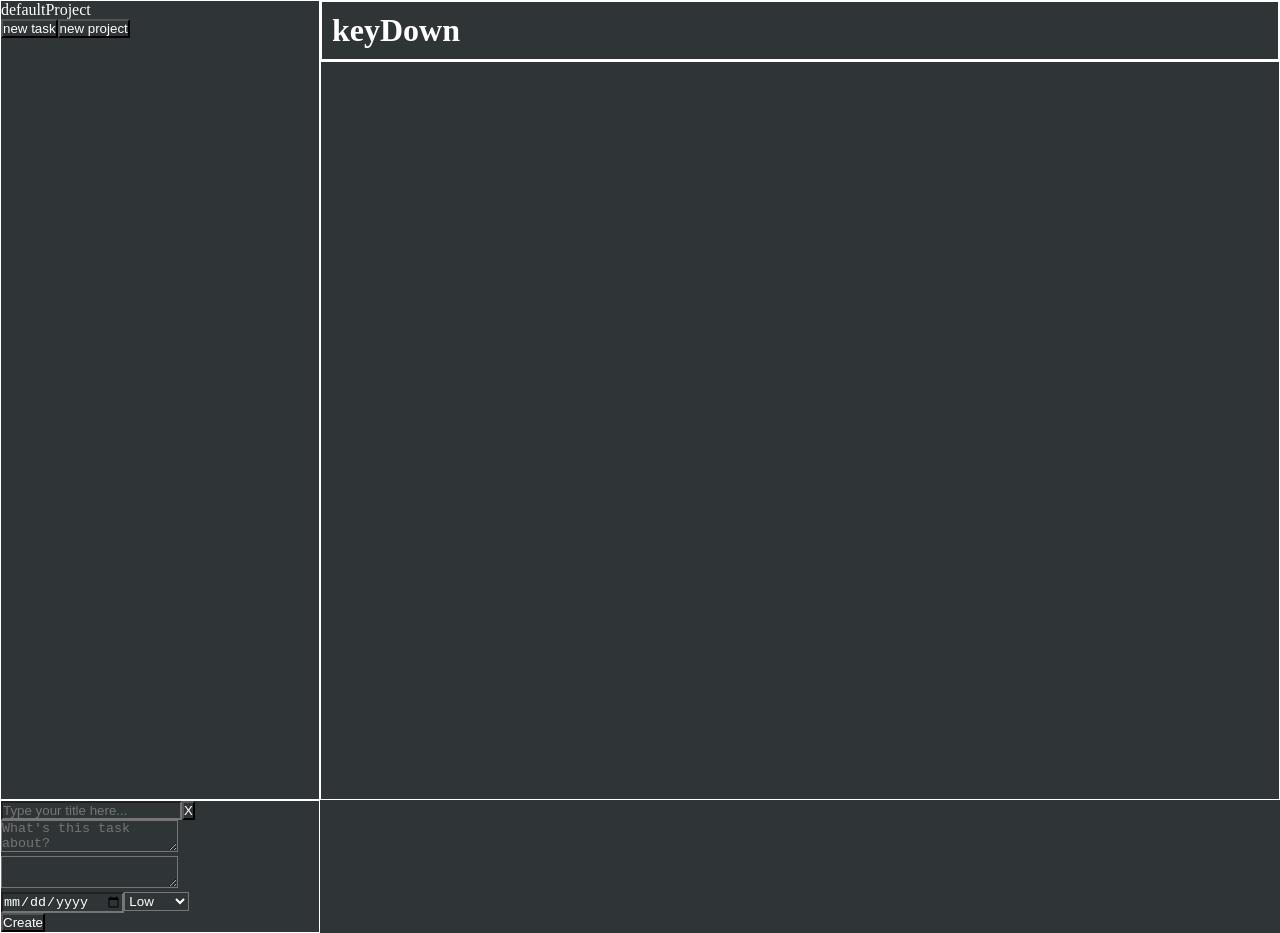
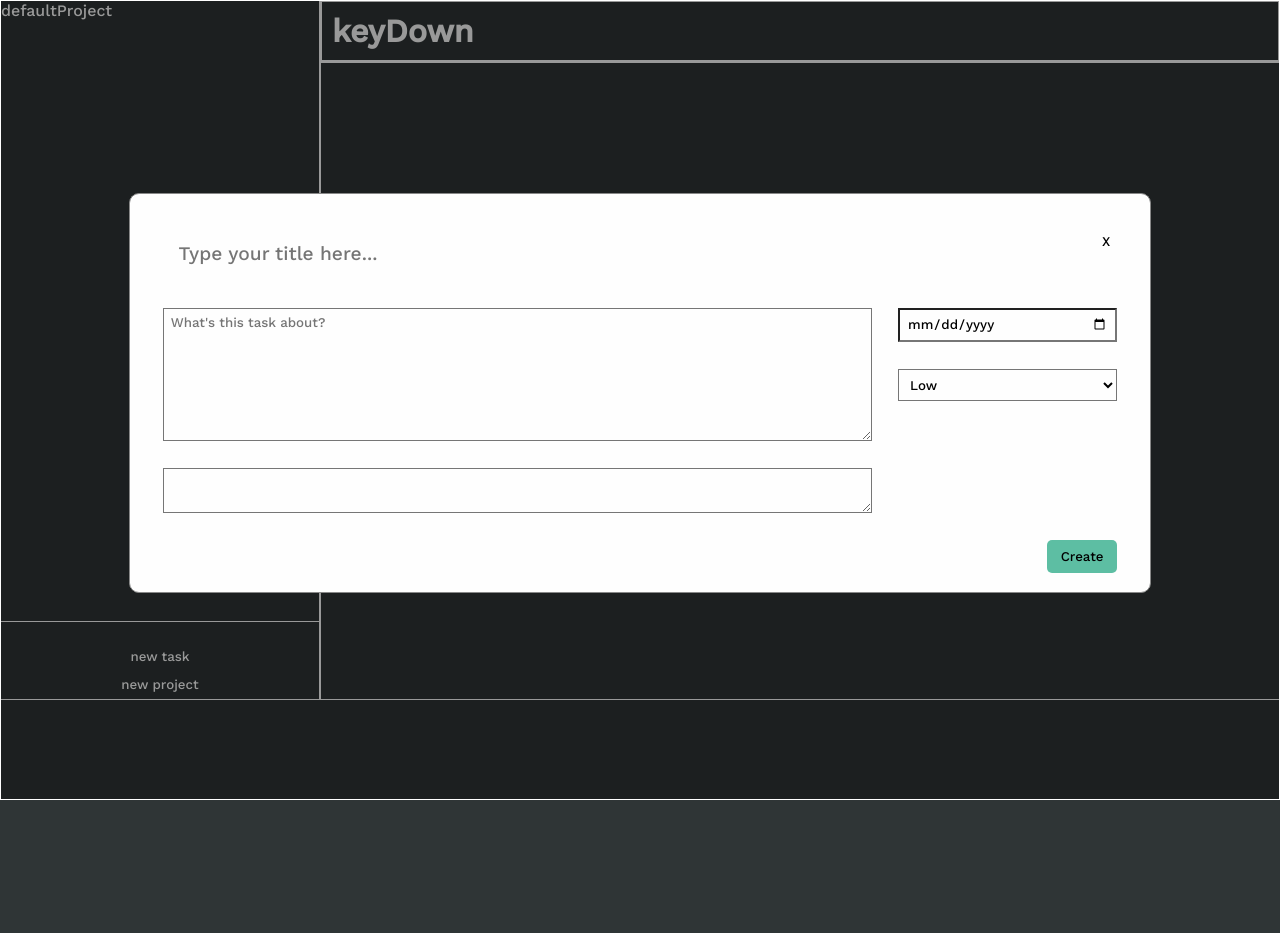
Before and after one commit to ccrenshawcodes/odin-todo-list, a website built with webpack: page dist/index.html in a window 1280 px wide. Both pictures are taken after a click on the button "new task". After the commit the page ends 800 px from the top, so only its background shows below. Built offline with nearby package versions, Linux system fonts and the light colour scheme.

Commit message:
Style sidebar and new-task modal

```diff
--- a/src/style.css
+++ b/src/style.css
@@ -1,9 +1,16 @@
+@import url('https://fonts.googleapis.com/css2?family=Work+Sans:wght@100;300;500&display=swap');
+
 * {
     background-color: #2f3536;
     color: white;
     box-sizing: border-box;
     margin: 0;
     padding: 0;
+    font-family: 'Work Sans', sans-serif;
+}
+
+button {
+    cursor: pointer;
 }
 
 .content {
@@ -17,9 +24,145 @@
 }
 
 .main-div {
-    height: 100vh;
+    height: 700px;
 }
 
 .top-ribbon {
     padding: 10px;
 }
+
+/* Sidebar styles */
+.sidebar {
+    display: grid;
+    grid-template-rows: 8fr 1fr;
+}
+
+.action-buttons {
+    display: flex;
+    flex-direction: column;
+    justify-content: flex-end;
+    border-top: 1px solid white;
+}
+
+.action-buttons > button {
+    padding: 0.5em;
+    border: none;
+}
+
+/* task modal styles */
+
+.modal-background {
+    display: none;
+    position: fixed;
+    z-index: 1;
+    left: 0;
+    top: 0;
+    width: 100%;
+    height: 100%;
+    overflow: auto;
+    background-color: rgb(0,0,0); /* Fallback color */
+    background-color: rgba(0,0,0,0.4);
+}
+
+.task-modal {
+    background-color: #fefefe;
+    margin: 15% auto;
+    padding: 20px;
+    border: 1px solid #888;
+    width: 80%;
+    height: 25em;
+    border-radius: 10px;
+
+    display: grid;
+    grid-template-columns: 3fr 1fr;
+    grid-template-rows: 1fr 5fr 1fr;
+}
+
+.task-modal > * {
+    background-color: #fefefe;
+}
+
+.task-modal-header {
+    grid-column: 1 / 3;
+
+    display: flex;
+    flex-direction: row;
+    justify-content: space-between;
+}
+
+.task-modal-header > * {
+    background-color: #fefefe;
+    color: black;
+    padding: 0.5em;
+    margin: 1em;
+}
+
+.task-title {
+    width: 75%;
+    border: none;
+    font-size: larger;
+}
+
+.close-button {
+    border: none;
+    align-self: flex-start;
+}
+
+.task-main-content {
+    display: flex;
+    flex-direction: column;
+    align-items: space-evenly;
+}
+
+.task-main-content > * {
+    background-color: #fefefe;
+    color: black;
+    padding: 0.5em;
+    margin: 1em;
+}
+
+.task-description {
+    height: 10em;
+}
+
+.task-sidebar {
+    background-color: #fefefe;
+    color: black;
+    border-color: 1px solid red;
+
+    display: flex;
+    flex-direction: column;
+    justify-content: flex-start;
+}
+
+.task-sidebar > * {
+    background-color: #fefefe;
+    color: black;
+    padding: 0.5em;
+    margin: 1em;
+}
+
+.task-modal-footer {
+    display: flex;
+    flex-direction: column;
+    grid-column: 1 / 3;
+}
+
+.task-modal-footer > * {
+    background-color: #fefefe;
+    color: black;
+    padding: 0.5em;
+    margin: 1em;
+}
+
+.ok-button {
+    border: none;
+    align-self: flex-end;
+    background-color: #5dbea3;
+    border-radius: 5px;
+    padding: 0.7em 1em;
+}
+
+.ok-button:hover {
+    box-shadow: 2px 2px 5px 0px #636363;
+}
```
